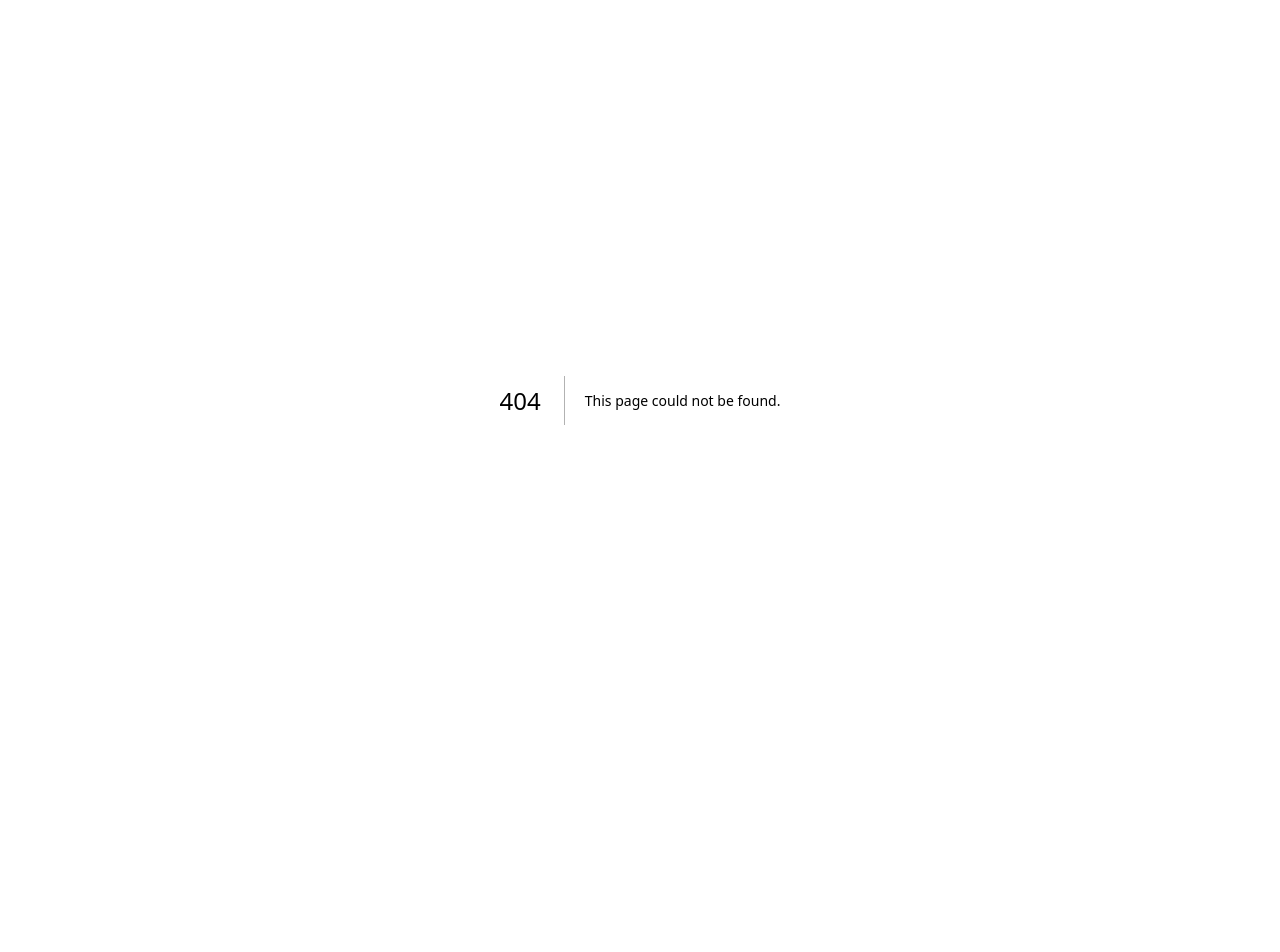
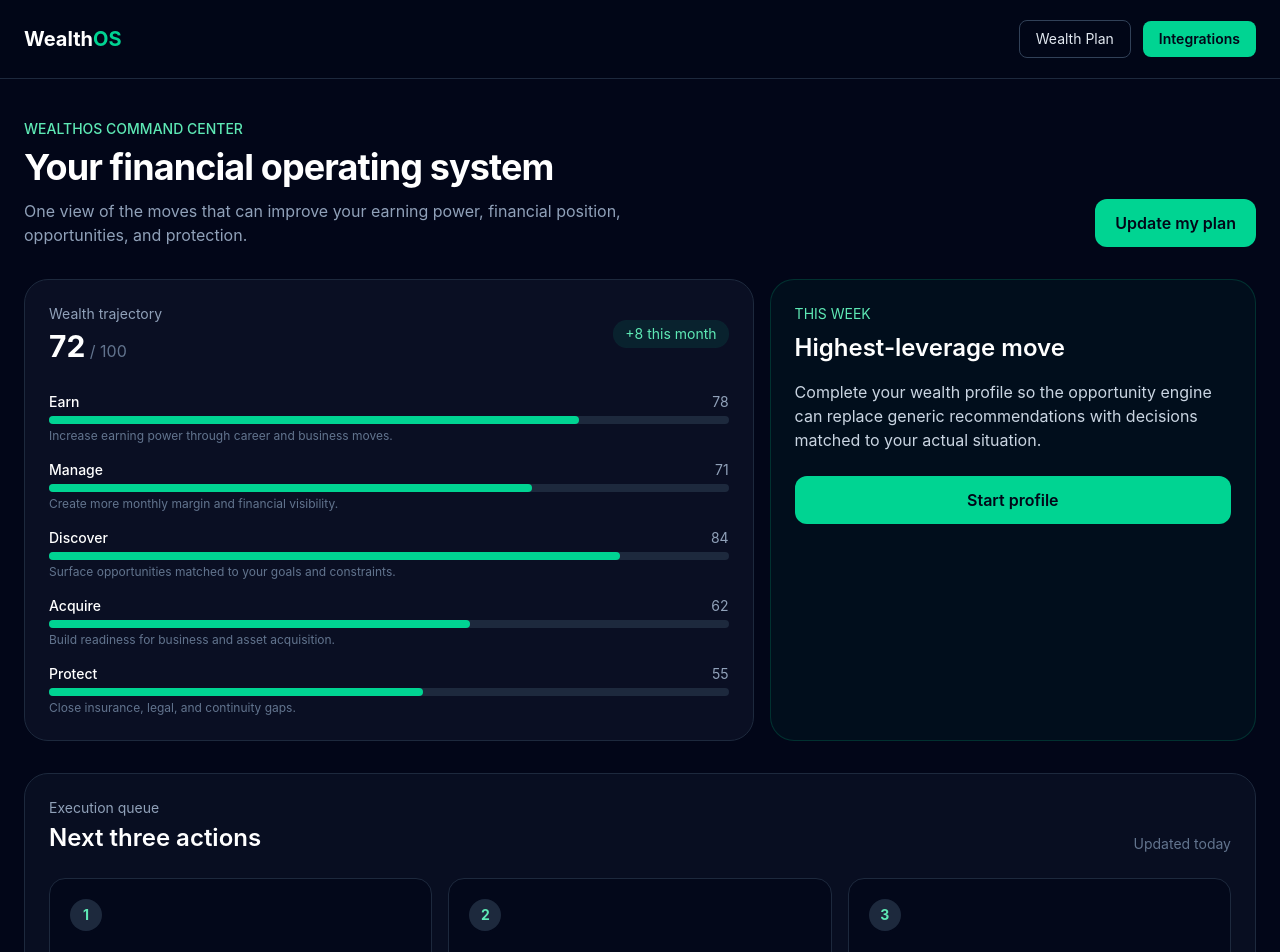
Before and after one commit to GriffinInfinity/Business3, a Next.js app: page /dashboard in a window 1280 px wide. Before the commit this address had no page. Shown: the top 952 px of the page. Before the commit the page ends 800 px from the top, so only its background shows below. Built offline with nearby package versions, Linux system fonts and the light colour scheme.

Commit message:
Build WealthOS command center dashboard

```diff
--- /dev/null
+++ b/src/app/dashboard/page.tsx
@@ -0,0 +1,54 @@
+import Link from 'next/link';
+
+const pillars = [
+  { name: 'Earn', score: 78, detail: 'Increase earning power through career and business moves.' },
+  { name: 'Manage', score: 71, detail: 'Create more monthly margin and financial visibility.' },
+  { name: 'Discover', score: 84, detail: 'Surface opportunities matched to your goals and constraints.' },
+  { name: 'Acquire', score: 62, detail: 'Build readiness for business and asset acquisition.' },
+  { name: 'Protect', score: 55, detail: 'Close insurance, legal, and continuity gaps.' },
+];
+
+const actions = [
+  ['1', 'Complete your wealth profile', 'Give WealthOS enough context to rank opportunities accurately.'],
+  ['2', 'Connect Outlook', 'Bring scheduling and communication workflows into one operating system.'],
+  ['3', 'Review your opportunity queue', 'Choose one high-leverage move to execute this week.'],
+];
+
+export default function Dashboard() {
+  return (
+    <main className="min-h-screen bg-slate-950 text-white">
+      <header className="border-b border-slate-800 bg-slate-950/90">
+        <div className="mx-auto flex max-w-7xl items-center justify-between px-6 py-5">
+          <Link href="/" className="text-xl font-bold">Wealth<span className="text-emerald-400">OS</span></Link>
+          <div className="flex items-center gap-3 text-sm">
+            <Link href="/plan" className="rounded-lg border border-slate-700 px-4 py-2 text-slate-200 hover:border-slate-500">Wealth Plan</Link>
+            <Link href="/settings/integrations" className="rounded-lg bg-emerald-400 px-4 py-2 font-semibold text-slate-950">Integrations</Link>
+          </div>
+        </div>
+      </header>
+
+      <section className="mx-auto max-w-7xl px-6 py-10">
+        <div className="flex flex-col justify-between gap-5 md:flex-row md:items-end">
+          <div><p className="text-sm font-medium text-emerald-300">WEALTHOS COMMAND CENTER</p><h1 className="mt-2 text-4xl font-bold tracking-tight">Your financial operating system</h1><p className="mt-3 max-w-2xl text-slate-400">One view of the moves that can improve your earning power, financial position, opportunities, and protection.</p></div>
+          <Link href="/plan" className="rounded-xl bg-emerald-400 px-5 py-3 text-center font-semibold text-slate-950">Update my plan</Link>
+        </div>
+
+        <div className="mt-8 grid gap-4 lg:grid-cols-[1.5fr_1fr]">
+          <section className="rounded-3xl border border-slate-800 bg-slate-900/60 p-6">
+            <div className="flex items-center justify-between"><div><p className="text-sm text-slate-400">Wealth trajectory</p><p className="mt-1 text-3xl font-bold">72<span className="text-base font-normal text-slate-500"> / 100</span></p></div><span className="rounded-full bg-emerald-400/10 px-3 py-1 text-sm text-emerald-300">+8 this month</span></div>
+            <div className="mt-7 space-y-4">{pillars.map((p) => <div key={p.name}><div className="mb-1 flex justify-between text-sm"><span className="font-medium">{p.name}</span><span className="text-slate-400">{p.score}</span></div><div className="h-2 rounded-full bg-slate-800"><div className="h-2 rounded-full bg-emerald-400" style={{ width: `${p.score}%` }} /></div><p className="mt-1 text-xs text-slate-500">{p.detail}</p></div>)}</div>
+          </section>
+
+          <section className="rounded-3xl border border-emerald-500/20 bg-emerald-500/5 p-6">
+            <p className="text-sm text-emerald-300">THIS WEEK</p><h2 className="mt-2 text-2xl font-semibold">Highest-leverage move</h2><p className="mt-4 text-slate-300">Complete your wealth profile so the opportunity engine can replace generic recommendations with decisions matched to your actual situation.</p><button className="mt-6 w-full rounded-xl bg-emerald-400 px-4 py-3 font-semibold text-slate-950">Start profile</button>
+          </section>
+        </div>
+
+        <section className="mt-8 rounded-3xl border border-slate-800 bg-slate-900/50 p-6">
+          <div className="flex items-end justify-between"><div><p className="text-sm text-slate-400">Execution queue</p><h2 className="mt-1 text-2xl font-semibold">Next three actions</h2></div><span className="text-sm text-slate-500">Updated today</span></div>
+          <div className="mt-6 grid gap-4 md:grid-cols-3">{actions.map(([n, title, detail]) => <article key={n} className="rounded-2xl border border-slate-800 bg-slate-950/70 p-5"><span className="flex h-8 w-8 items-center justify-center rounded-full bg-slate-800 text-sm font-bold text-emerald-300">{n}</span><h3 className="mt-4 font-semibold">{title}</h3><p className="mt-2 text-sm leading-6 text-slate-400">{detail}</p></article>)}</div>
+        </section>
+      </section>
+    </main>
+  );
+}
```
